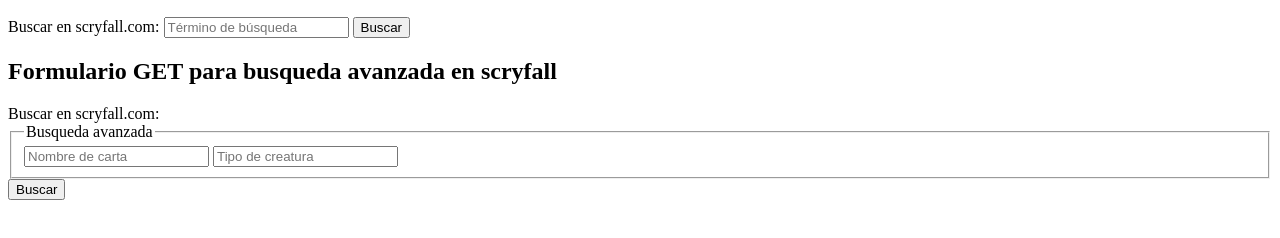
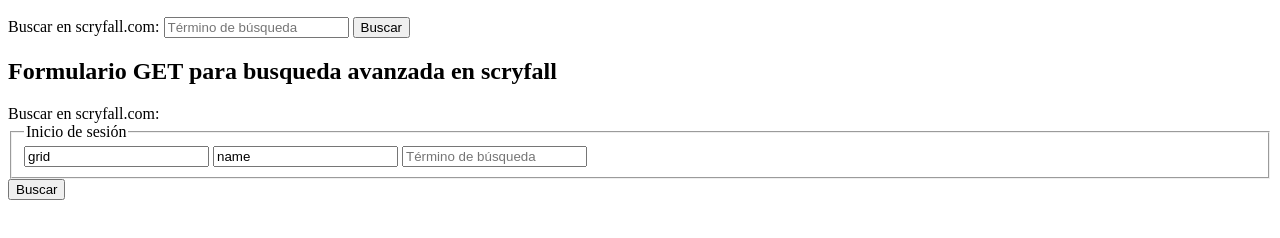
Before and after one commit to LuisESuarezA/intro-Des-Web2025, a plain HTML site: page clase2/ejercicio2.html in a window 1280 px wide. Shown: the part 110-348 px from the top of the page. Drawn offline with Linux system fonts and the light colour scheme.

Commit message:
second commit

```diff
--- a/clase2/ejercicio2.html
+++ b/clase2/ejercicio2.html
@@ -23,22 +23,29 @@
 
     <h2>Formulario GET para busqueda avanzada en scryfall</h2>
 
-    <form action="https://scryfall.com/search?as=grid&order=name&" target="_blank">
+    <form action="https://scryfall.com/search?" target="_blank">
       <label for="header-search-field">Buscar en scryfall.com:</label>
       <fieldset>
-            <legend>Busqueda avanzada</legend>
+        <legend>Inicio de sesión</legend>
         <input
             type="text"
-                id="card-name"
-                name="q"
-                placeholder="Nombre de carta"
+            id="as"
+            name="as"
+            value="grid"
             required
         />
         <input
             type="text"
-                id="creature-type"
-                name="type"
-                placeholder="Tipo de creatura"
+            id="order"
+            name="order"
+            value="name"
+            required
+        />
+        <input
+            type="text"
+            id="header-search-field"
+            name="q"
+            placeholder="Término de búsqueda"
             required
         />
         </fieldset>
```
Lines whose indentation alone changed are shown as unchanged.
